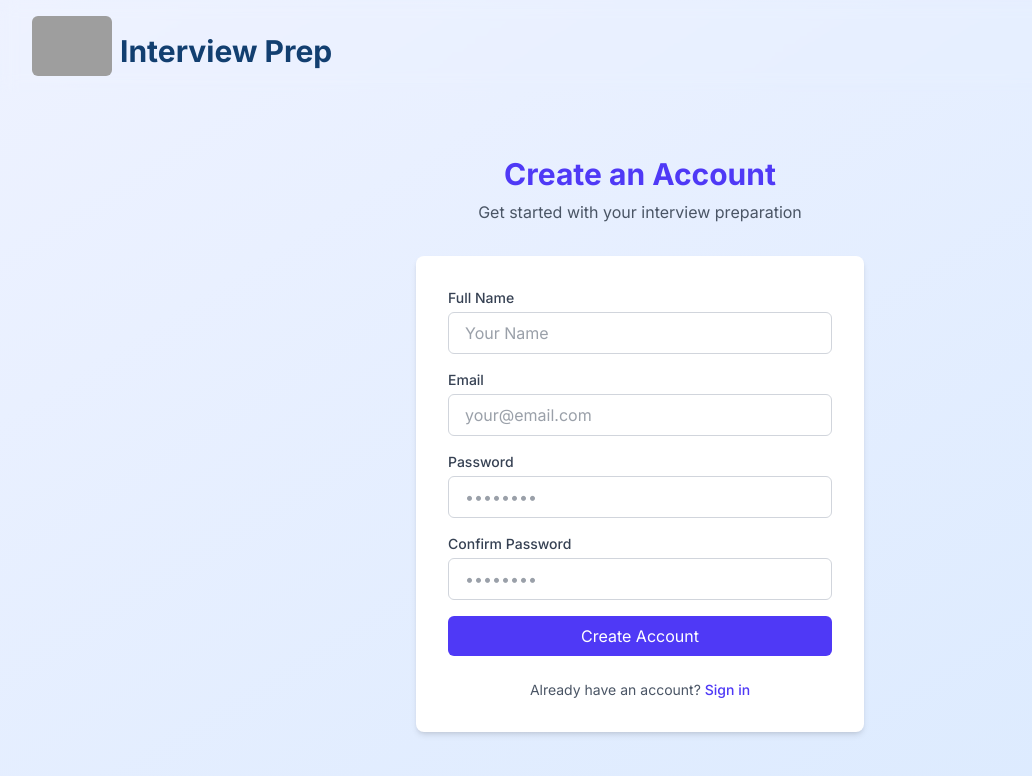
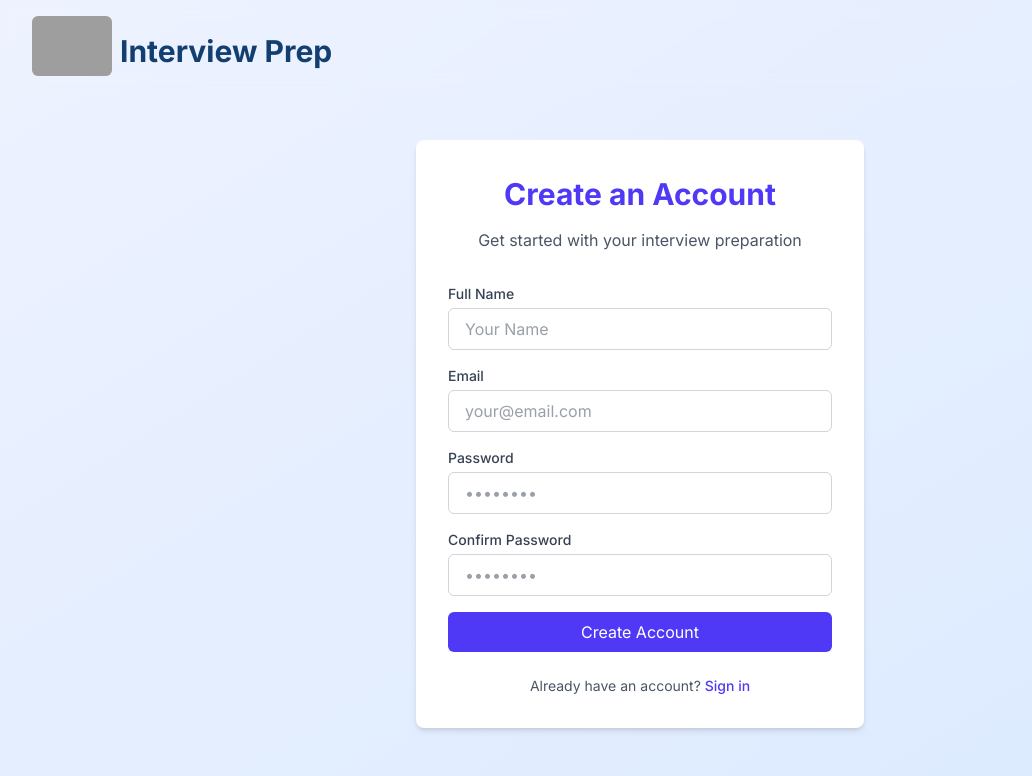
Before and after one commit to anuraggarg3/interview_prep, a Next.js app in the folder interview-prep-app/: page /register in a window 1280 px wide. Shown: the top 776 px of the page, without its empty margins (0-1032 px from the left). Built offline with nearby package versions, Linux system fonts and the light colour scheme; grey boxes are pictures that could not be loaded.

Commit message:
Minor ui improvement

```diff
--- a/interview-prep-app/src/app/forgot-password/page.tsx
+++ b/interview-prep-app/src/app/forgot-password/page.tsx
@@ -15,11 +15,7 @@ export default function ForgotPasswordPage() {
           <Logo />
         </div>
       </header>
-      <div>
-      <h2 className="mt-6 text-center text-3xl font-bold text-gray-900 py-5">
-          Reset your password
-        </h2>
-      </div>
+
 
       <div className="mt-8 sm:mx-auto sm:w-full sm:max-w-md">
         <ForgotPasswordForm />
--- a/interview-prep-app/src/app/page.tsx
+++ b/interview-prep-app/src/app/page.tsx
@@ -17,12 +17,8 @@ export default function Home() {
         </div>
       </header>
 
-      <main className="flex items-center justify-center p-4">
+      <main className="flex items-center justify-center p-4 mt-15">
         <div className="w-full max-w-md">
-          <div className="text-center mb-8 mt-12">
-            <h1 className="text-3xl font-bold text-indigo-600 mb-2">Welcome Back</h1>
-            <p className="text-gray-600">Practice your interview skills with AI-powered feedback</p>
-          </div>
           <LoginForm />
         </div>
       </main>
--- a/interview-prep-app/src/app/register/page.tsx
+++ b/interview-prep-app/src/app/register/page.tsx
@@ -17,12 +17,8 @@ export default function Register() {
         </div>
       </header>
 
-      <main className="flex items-center justify-center p-4">
+      <main className="flex items-center justify-center p-4 mt-8">
         <div className="w-full max-w-md">
-          <div className="text-center mb-8 mt-12">
-            <h1 className="text-3xl font-bold text-indigo-600 mb-2">Create an Account</h1>
-            <p className="text-gray-600">Get started with your interview preparation</p>
-          </div>
           <RegisterForm />
         </div>
       </main>
--- a/interview-prep-app/src/app/reset-password/page.tsx
+++ b/interview-prep-app/src/app/reset-password/page.tsx
@@ -15,11 +15,6 @@ export default function ResetPasswordPage() {
           <Logo />
         </div>
       </header>
-      <div className="sm:mx-auto sm:w-full sm:max-w-md">
-        <h2 className="mt-6 text-center text-3xl font-bold text-gray-900 py-5">
-          Set a new password
-        </h2>
-      </div>
 
       <div className="mt-8 sm:mx-auto sm:w-full sm:max-w-md">
         <Suspense fallback={<div className="p-8 text-center">Loading...</div>}>
--- a/interview-prep-app/src/components/auth/ForgotPasswordForm.tsx
+++ b/interview-prep-app/src/components/auth/ForgotPasswordForm.tsx
@@ -57,6 +57,11 @@ const ForgotPasswordForm = () => {
         </div>
       ) : (
         <>
+          <div>
+            <h2 className="mt-0 text-center text-3xl font-bold text-gray-900 py-5">
+              Reset your password
+            </h2>
+        </div>
           <p className="text-gray-600 mb-6 text-center">
             Enter your email address and we'll send you a link to reset your password.
           </p>
--- a/interview-prep-app/src/components/auth/LoginForm.tsx
+++ b/interview-prep-app/src/components/auth/LoginForm.tsx
@@ -61,6 +61,10 @@ const LoginForm = () => {
 
       <form onSubmit={handleSubmit(onSubmit)} className="space-y-4">
         <div>
+        <div className="text-center mb-8 mt-2">
+            <h1 className="text-3xl font-bold text-indigo-600 mb-2">Welcome Back</h1>
+            <p className="text-gray-600 mt-5">Practice your interview skills with AI-powered feedback</p>
+          </div>
           <label htmlFor="email" className="block text-sm font-medium text-gray-700 mb-1">
             Email
           </label>
--- a/interview-prep-app/src/components/auth/RegisterForm.tsx
+++ b/interview-prep-app/src/components/auth/RegisterForm.tsx
@@ -64,6 +64,10 @@ const RegisterForm = () => {
 
       <form onSubmit={handleSubmit(onSubmit)} className="space-y-4">
         <div>
+        <div className="text-center mb-8 mt-1">
+            <h1 className="text-3xl font-bold text-indigo-600">Create an Account</h1>
+            <p className="text-gray-600 mt-4">Get started with your interview preparation</p>
+          </div>
           <label htmlFor="name" className="block text-sm font-medium text-gray-700 mb-1">
             Full Name
           </label>
--- a/interview-prep-app/src/components/auth/ResetPasswordForm.tsx
+++ b/interview-prep-app/src/components/auth/ResetPasswordForm.tsx
@@ -95,6 +95,11 @@ const ResetPasswordForm = () => {
         </div>
       ) : (
         <>
+        <div className="sm:mx-auto sm:w-full sm:max-w-md">
+        <h2 className="mt-0 text-center text-3xl font-bold text-gray-900 py-5">
+          Set a new password
+          </h2>
+        </div>
           <p className="text-gray-600 mb-6 text-center">
             Please enter your new password below.
           </p>
```
